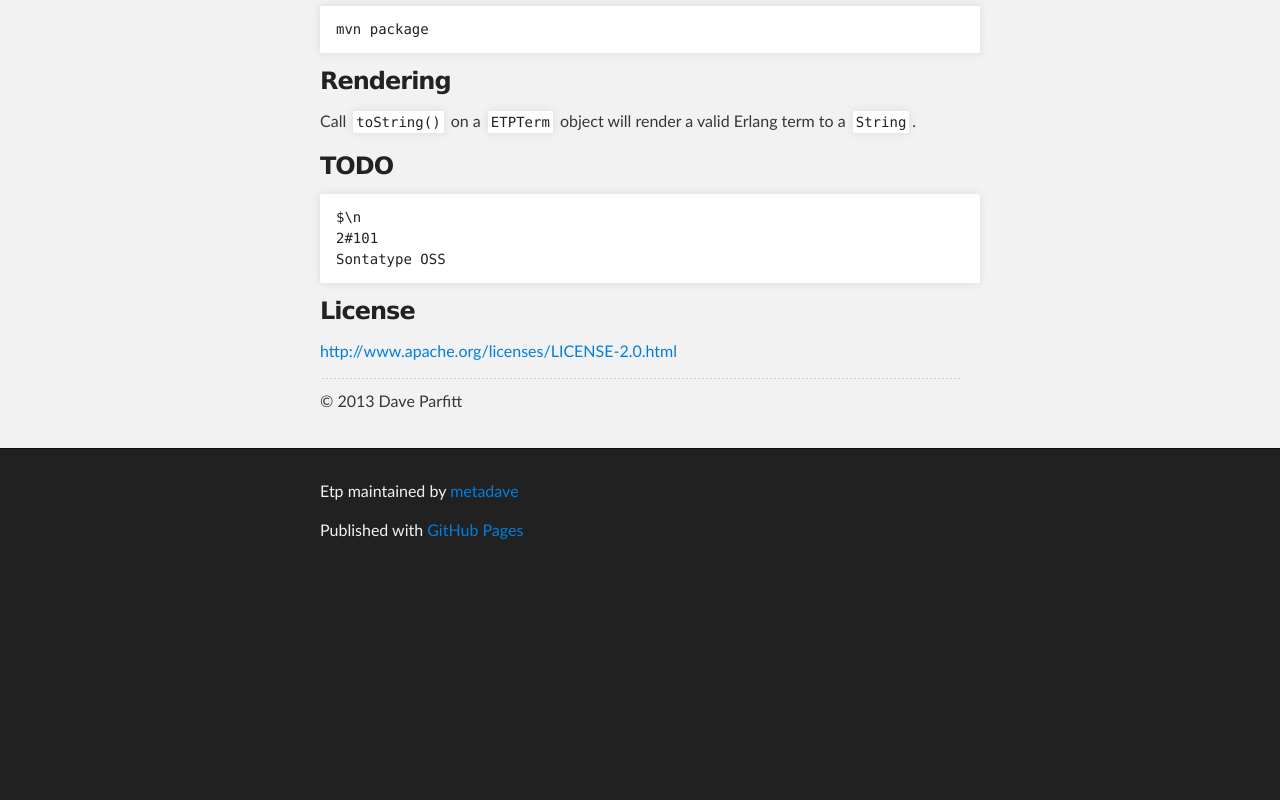
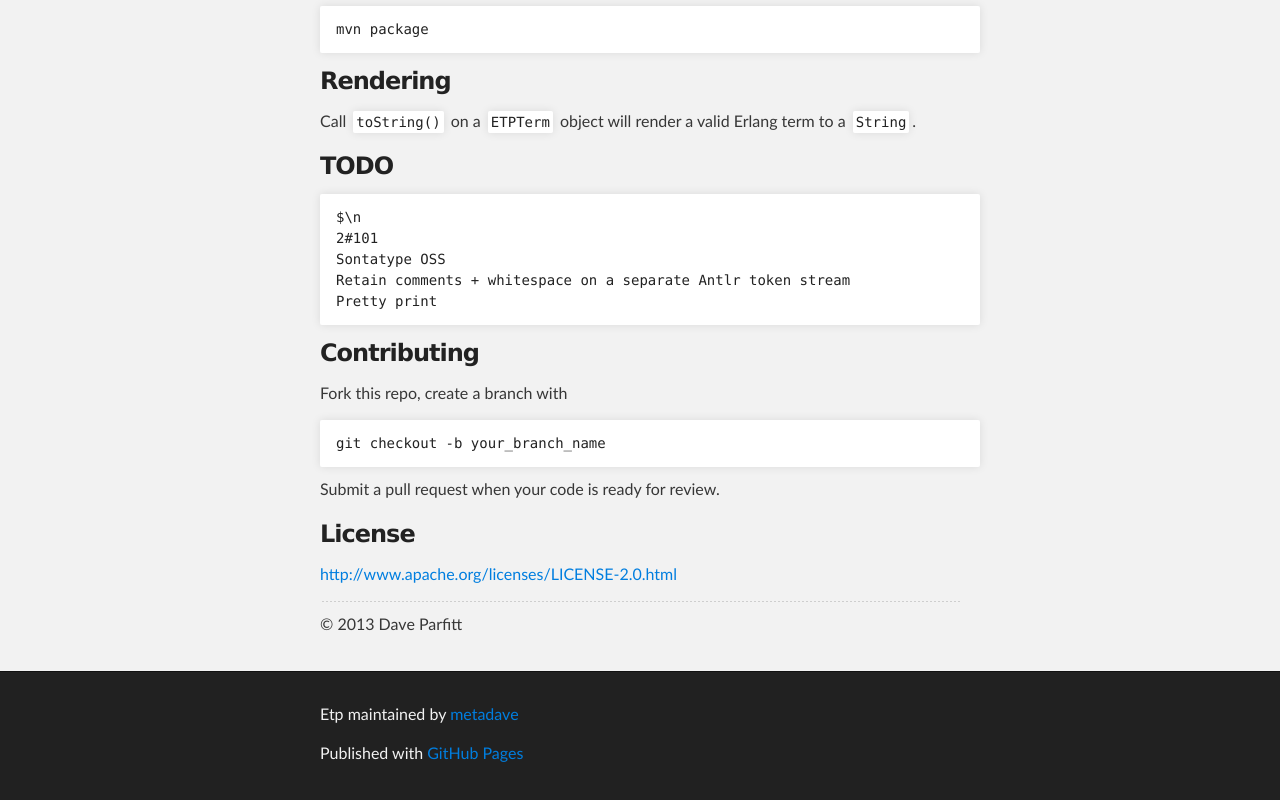
Before and after one commit to bookshelfdave/etp, a plain HTML site: page index.html in a window 1280 px wide. Shown: the part 1895-2695 px from the top of the page. Before the commit the page ends 2472 px from the top, so only its background shows below. Drawn offline with Linux system fonts and the light colour scheme.

```diff
--- a/index.html
+++ b/index.html
@@ -120,7 +120,18 @@ Hello world
 <pre><code>$\n
 2#101
 Sontatype OSS
+Retain comments + whitespace on a separate Antlr token stream
+Pretty print
 </code></pre>
+
+<h3>Contributing</h3>
+
+<p>Fork this repo, create a branch with</p>
+
+<pre><code>git checkout -b your_branch_name
+</code></pre>
+
+<p>Submit a pull request when your code is ready for review.   </p>
 
 <h3>License</h3>
 
```
Also changed, not shown: params.json (+1 -1 lines).
